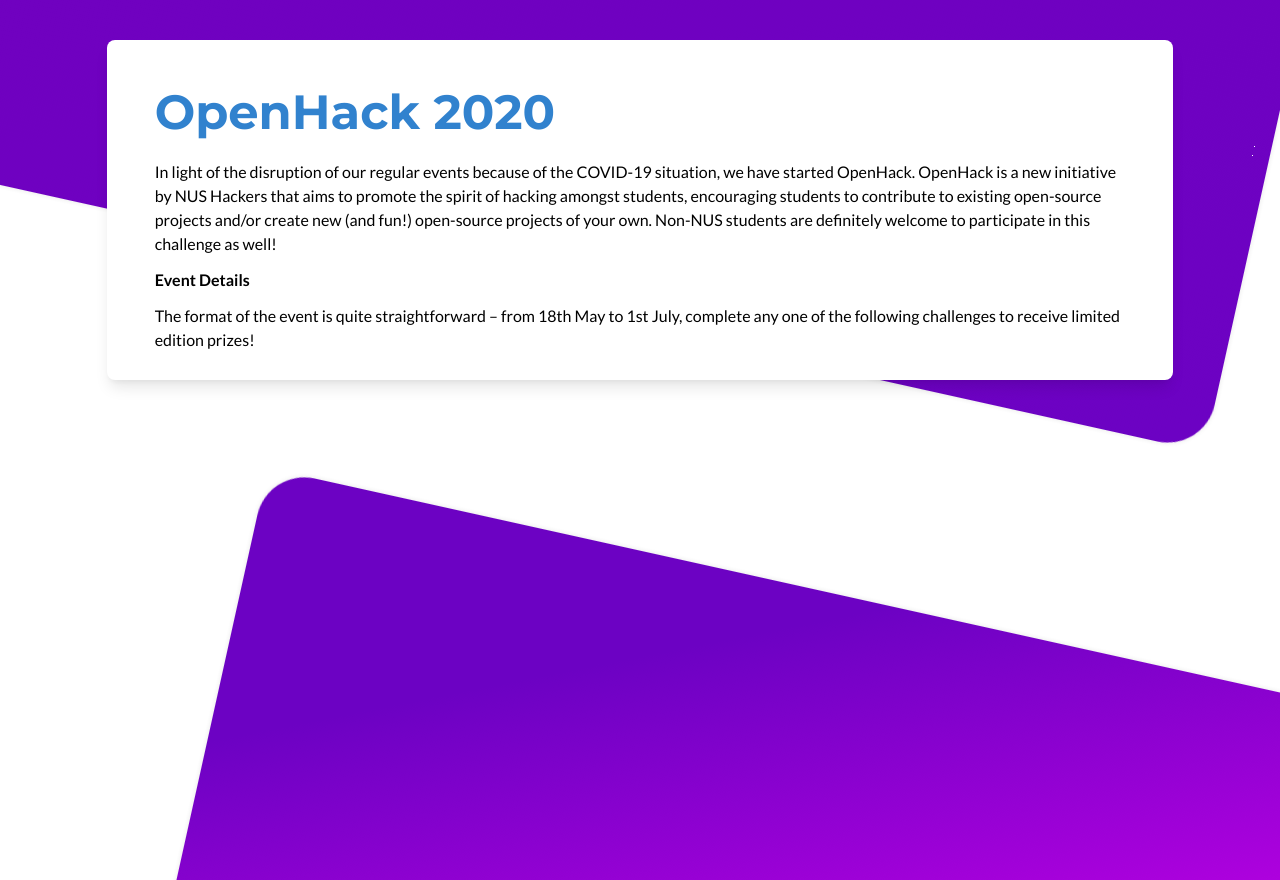
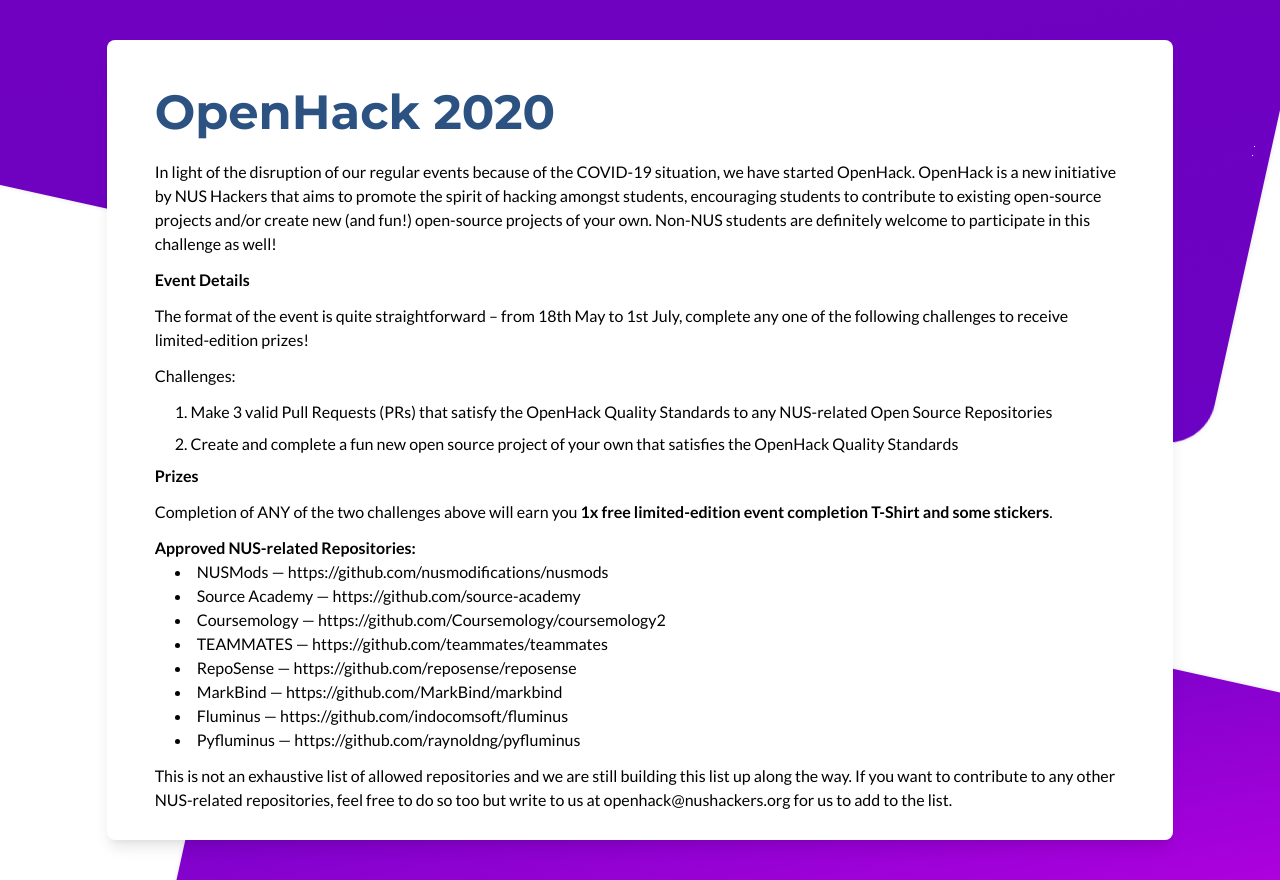
Before and after one commit to nushackers/openhack, a Next.js app: page / in a window 1280 px wide. Before the commit the page ends 800 px from the top, so only its background shows below. Built offline with nearby package versions, Linux system fonts and the light colour scheme.

Commit message:
Add approved repos

```diff
--- /dev/null
+++ b/data/approved.json
@@ -0,0 +1,36 @@
+{
+  "repos": [
+    {
+      "name": "NUSMods",
+      "url": "https://github.com/nusmodifications/nusmods"
+    },
+    {
+      "name": "Source Academy",
+      "url": "https://github.com/source-academy"
+    },
+    {
+      "name": "Coursemology",
+      "url": "https://github.com/Coursemology/coursemology2"
+    },
+    {
+      "name": "TEAMMATES",
+      "url": "https://github.com/teammates/teammates"
+    },
+    {
+      "name": "RepoSense",
+      "url": "https://github.com/reposense/reposense"
+    },
+    {
+      "name": "MarkBind",
+      "url": "https://github.com/MarkBind/markbind"
+    },
+    {
+      "name": "Fluminus",
+      "url": "https://github.com/indocomsoft/fluminus"
+    },
+    {
+      "name": "Pyfluminus",
+      "url": "https://github.com/raynoldng/pyfluminus"
+    }
+  ]
+}
--- a/pages/index.js
+++ b/pages/index.js
@@ -2,11 +2,12 @@
 import Page from "../components/Page";
 import Text from "../components/Text";
 import Card from "../components/Card";
+import approvedRepos from "../data/approved.json";
 
 const Index = () => (
   <Page title="OpenHack - NUS Hackers">
     <Card>
-      <h1 className="font-title my-3 text-5xl text-blue-600">OpenHack 2020</h1>
+      <h1 className="font-title my-3 text-5xl text-blue-800">OpenHack 2020</h1>
       <Text className="my-3">
         In light of the disruption of our regular events because of the COVID-19
         situation, we have started OpenHack. OpenHack is a new initiative by NUS
@@ -16,11 +17,47 @@
         students are definitely welcome to participate in this challenge as
         well!
       </Text>
-      <strong>Event Details</strong>
+      <h6>Event Details</h6>
       <Text className="my-3">
         The format of the event is quite straightforward – from 18th May to 1st
-        July, complete any one of the following challenges to receive limited
-        edition prizes!
+        July, complete any one of the following challenges to receive
+        limited-edition prizes!
+      </Text>
+      <Text className="my-3">Challenges:</Text>
+      <ol>
+        <li className="ml-5 my-2">
+          Make 3 valid Pull Requests (PRs) that satisfy the OpenHack Quality
+          Standards to any NUS-related Open Source Repositories
+        </li>
+        <li className="ml-5 my-2">
+          Create and complete a fun new open source project of your own that
+          satisfies the OpenHack Quality Standards
+        </li>
+      </ol>
+      <h6>Prizes</h6>
+      <Text className="my-3">
+        Completion of ANY of the two challenges above will earn you{" "}
+        <strong>
+          1x free limited-edition event completion T-Shirt and some stickers
+        </strong>
+        .
+      </Text>
+      <h6>Approved NUS-related Repositories:</h6>
+      <ul>
+        {approvedRepos.repos.map((repo) => (
+          <li className="ml-5">
+            <a href={repo.url}>
+              {repo.name} &mdash; {repo.url}
+            </a>
+          </li>
+        ))}
+      </ul>
+      <Text className="my-3">
+        This is not an exhaustive list of allowed repositories and we are still
+        building this list up along the way. If you want to contribute to any
+        other NUS-related repositories, feel free to do so too but write to us
+        at <a href="mailto:openhack@nushackers.org">openhack@nushackers.org</a>{" "}
+        for us to add to the list.
       </Text>
     </Card>
   </Page>
--- a/styles.scss
+++ b/styles.scss
@@ -44,3 +44,20 @@
     z-index: -1;
   }
 }
+
+ol {
+  list-style-type: decimal;
+}
+
+ul {
+  list-style-type: disc;
+}
+
+li {
+  display: list-item;
+  list-style-position: inside;
+}
+
+h6 {
+  font-weight: bold;
+}
```
